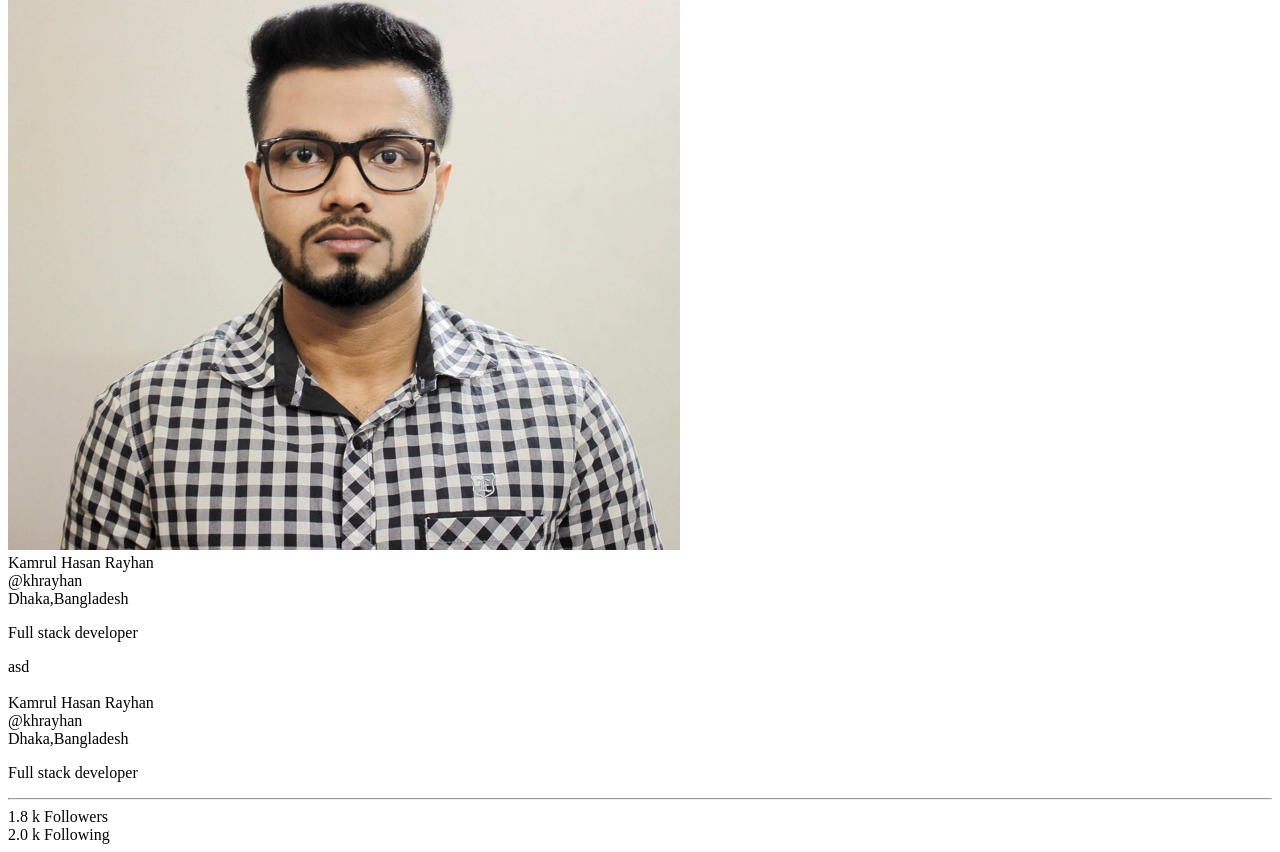
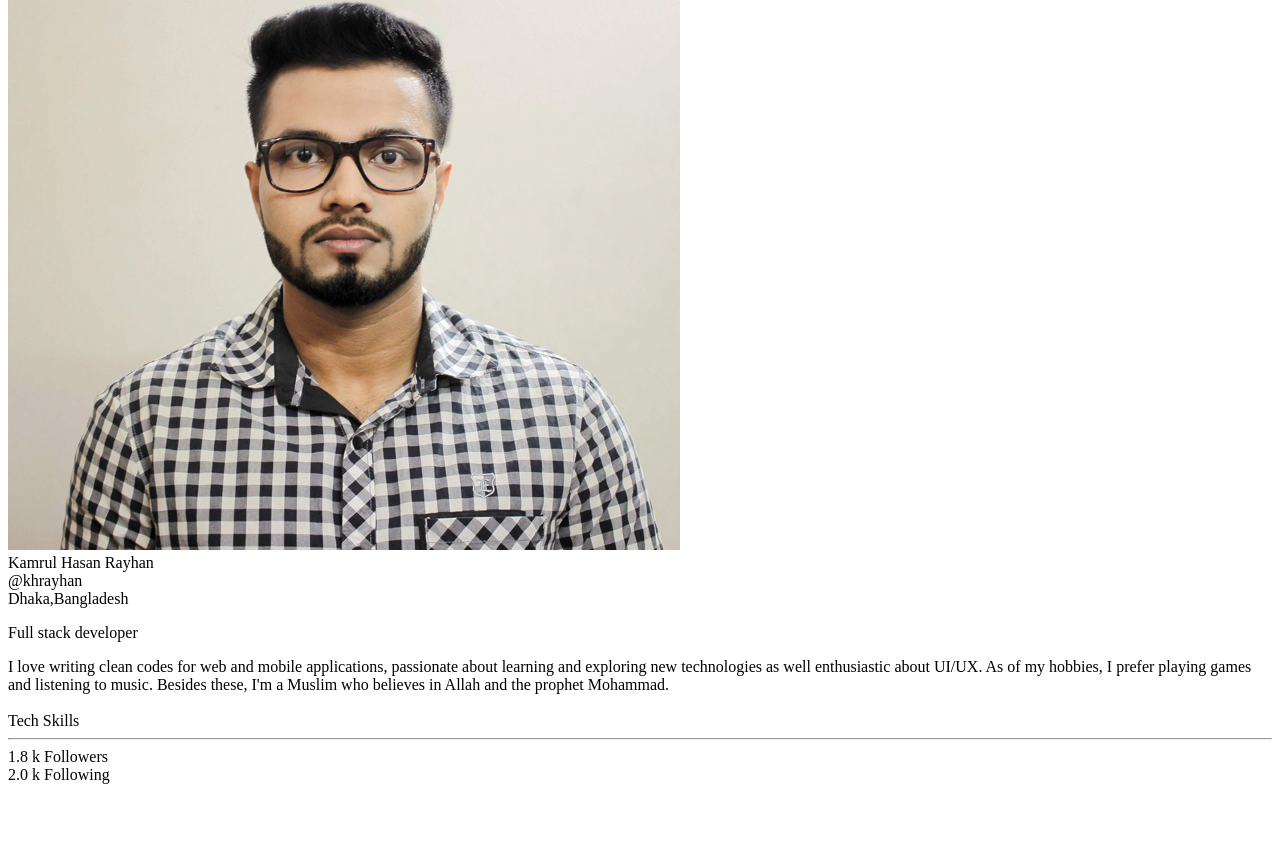
Before and after one commit to K-H-Rayhan/Portfolio, a Next.js app: page /about in a window 1280 px wide. Shown: the part 416-1268 px from the top of the page. After the commit the page ends 1208 px from the top, so only its background shows below. Built offline with nearby package versions, Linux system fonts and the light colour scheme.

Commit message:
commit on 'main'

```diff
--- a/components/layout/Layout.js
+++ b/components/layout/Layout.js
@@ -3,7 +3,7 @@ import Header from './Header'
 import Footer from './Footer'
 export default function Layout({ title, keywords, description, children }) {
     return (
-        <div className="select-none h-screen  overflow-scroll scrollbar scrollbar-thin scrollbar-thumb-green-400 scrollbar-track-white scrollbar-thumb-rounded-full">
+        <div className="select-none h-screen overflow-scroll scrollbar scrollbar-thin scrollbar-thumb-green-400 scrollbar-track-white scrollbar-thumb-rounded-full">
             <Head><title>{title}</title></Head>
             <meta name='description' content={description} />
             <meta name='keywords' content={keywords} />
--- a/pages/about.js
+++ b/pages/about.js
@@ -2,33 +2,27 @@ import Layout from '../components/layout/Layout'
 function about() {
     return (
         <Layout title="Rayhan | About">
-            <div className=" h-screen w-full flex flex-row justify-center items-center">
-                <div className="w-full mx-auto bg-white">
-                    <img className="w-32 h-32 mx-auto rounded-full -mt-20 border-8 border-white" src="/images/1612016993441.jpg" alt="" />
-                    <div className="text-center mt-2 text-3xl font-bold">Kamrul Hasan Rayhan</div>
-                    <div className="text-center mt-2 font-light text-base">@khrayhan</div>
+            <div className=" h-screen flex flex-row justify-center items-center">
+                <div className=" flex flex-col mx-auto bg-white items-center">
+                    <img className="w-32 h-32 mx-auto rounded-full -mt-20" src="/images/1612016993441.jpg" alt="" />
+                    <div className="text-center text-3xl font-bold">Kamrul Hasan Rayhan</div>
+                    <div className="text-center text-base font-semibold">@khrayhan</div>
                     <div className="text-center font-medium text-lg">Dhaka,Bangladesh</div>
-                    <div className="px-6 text-center font-base text-sm">
+                    <div className=" text-center font-base text-sm font-bold">
                         <p>
                             Full stack developer
                         </p>
                     </div>
-                    <div className="flex justify-center">
-                        asd
+                    <div className="w-1/5 text-center font-semibold mt-5 shadow-lg p-6 border-t-2 border-gray-700" >
+                    I love writing clean codes for web and mobile applications, passionate about learning and exploring new technologies as well enthusiastic about UI/UX. As of my hobbies, I prefer playing games and listening to music.
+                    Besides these, I'm a Muslim who believes in Allah and the prophet Mohammad.
                     </div>
                 </div>
             </div>
             <div className=" font-sans h-screen w-full flex flex-row justify-center items-center" id="2">
                 <div className="card w-3/4 mx-auto bg-white shadow">
                     <img className="w-32 mx-auto rounded-full -mt-20 border-8 border-white" src="" alt="" />
-                    <div className="text-center mt-2 text-3xl font-medium">Kamrul Hasan Rayhan</div>
-                    <div className="text-center mt-2 font-light text-sm">@khrayhan</div>
-                    <div className="text-center font-normal text-lg">Dhaka,Bangladesh</div>
-                    <div className="px-6 text-center font-light text-sm">
-                        <p>
-                            Full stack developer
-                        </p>
-                    </div>
+                    <div className="text-center mt-2 text-3xl font-medium">Tech Skills</div>
                     <hr className="mt-4" />
                     <div className="flex p-2">
                         <div className="w-1/2 text-center">
--- a/pages/contact.js
+++ b/pages/contact.js
@@ -5,7 +5,7 @@ function contact() {
     const inputDesign = " text-lg font-semibold focus:ring-1 focus:ring-green-400 outline-none rounded-md h-12 border-2 border-gray-300 focus:border-green-400 p-2 md:mb-0 mb-3"
     return (
         <Layout title="Rayhan | Contact">
-            <div className="h-screen w-full grid grid-rows-5 md:grid-cols-2 mt-16 md:mt-0 items-center justify-center justify-items-center">
+            <div className="h-screen w-full grid grid-rows-5 md:grid-cols-2 mt-16 md:mt-0 items-center justify-center justify-items-center hidden">
                 <div className="md:text-6xl text-4xl font-extrabold flex-wrap text-green-400 mx-5 md:row-start-2">
                     Contact Me<hr className="mt-3 w-16 h-2 bg-green-400 rounded-full" />
                 </div>
@@ -22,7 +22,7 @@ function contact() {
             </div>
 
             <div className=" w-full grid md:grid-rows-5 items-center justify-items-center">
-                <div className="xl:text-6xl lg:text-5xl text-4xl font-extrabold text-green-400 mx-5 self-center place-self-center justify-self-center mt-0 md:mt-4">Others<hr className=" w-16 mb-4 md:mb-0 h-2 bg-green-400 rounded-full " /></div>
+                <div className="xl:text-6xl lg:text-5xl text-4xl font-extrabold text-green-400 mx-5 self-center place-self-center justify-self-center mt-0 md:mt-4">Contacts<hr className=" w-16 mb-4 md:mb-0 h-2 bg-green-400 rounded-full " /></div>
                 <div className="grid md:grid-cols-2 grid-cols-1 md:row-span-2 gap-4">
                     <div className="grid gap-4">
                         <Contactcard text="Facebook" srce="https://www.facebook.com/kamrulhassan.rayhan.7/" imgSrc="https://img.icons8.com/office/40/000000/facebook.png"/>
```
Also changed, not shown: package.json (+4 -4 lines), 1 other file (tests, documents, lock files or other folders).
